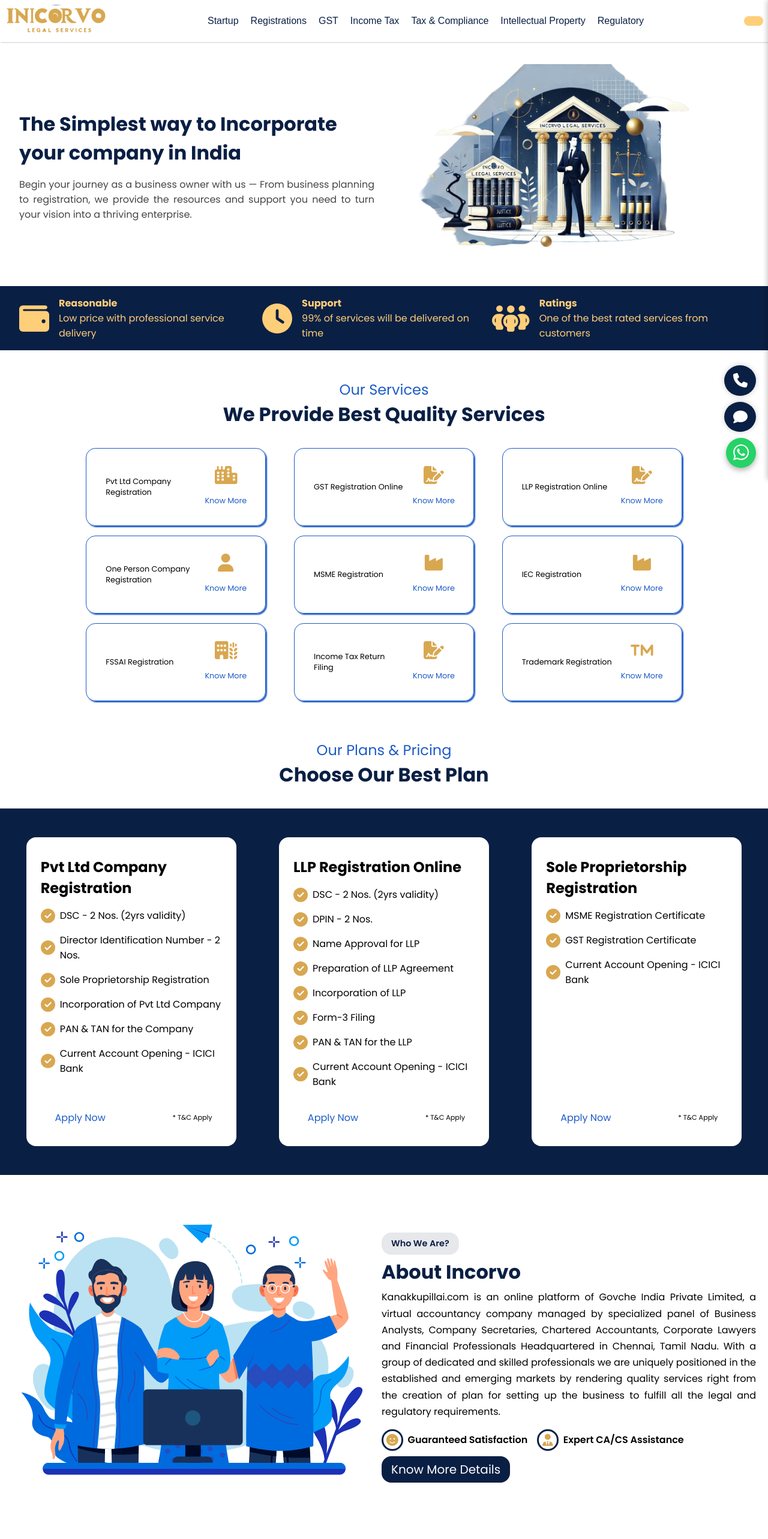
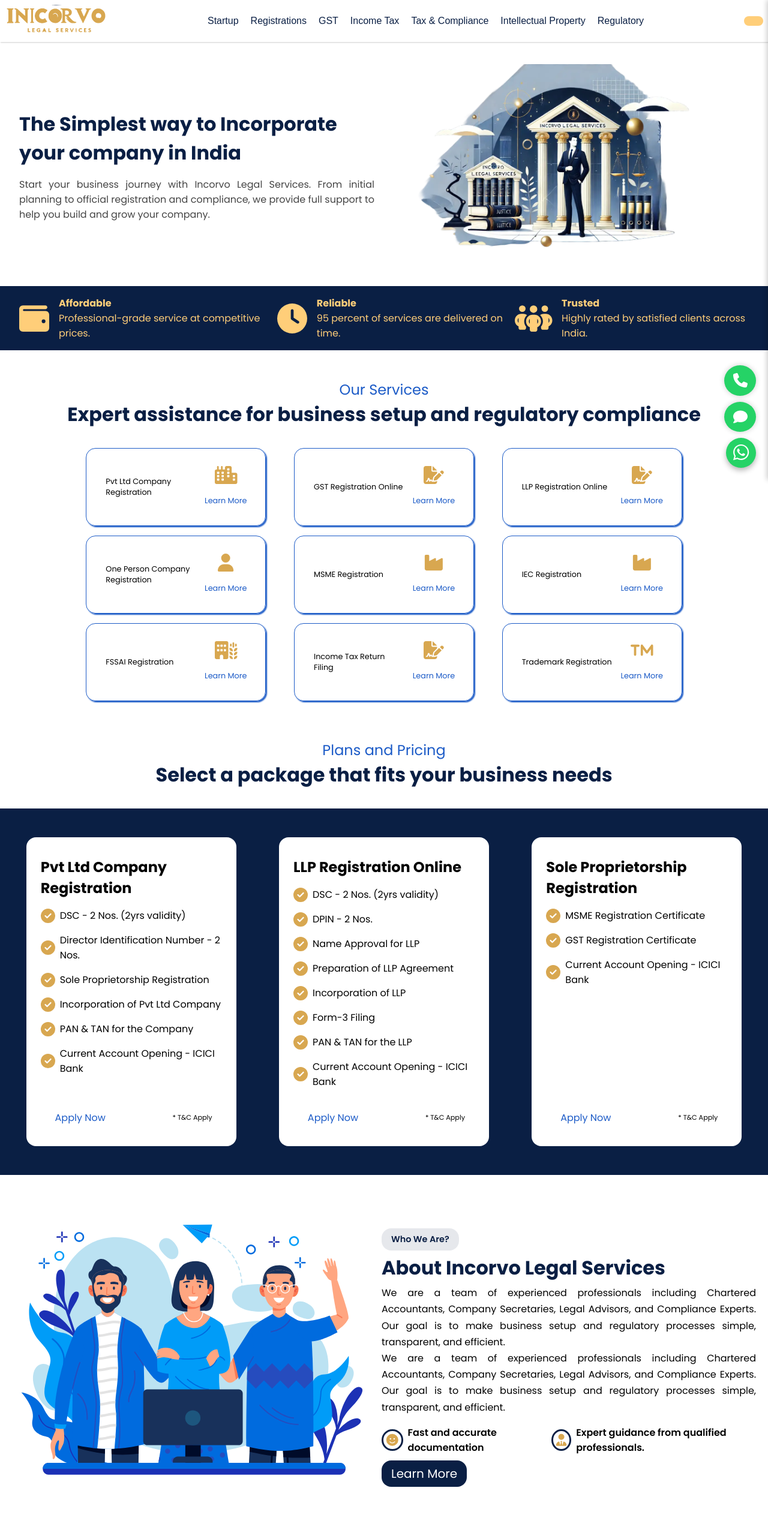
Before and after one commit to merchantai/incorvo, a Vue app: page / in a window 1280 px wide. Shown: the top 2566 px of the page at 60% size. Built offline with nearby package versions, Linux system fonts and the light colour scheme.

Commit message:
homepage content complete

```diff
--- a/src/components/FloatingContactForm.vue
+++ b/src/components/FloatingContactForm.vue
@@ -28,7 +28,7 @@ import { faClose, faComment } from '@fortawesome/free-solid-svg-icons';
     position: fixed;
     bottom: 80px;
     right: 20px;
-    background-color: var(--primary-color);
+    background-color: #25d366;
     color: white;
     font-size: 1.5rem;
     padding: 0.5rem 0.9rem;
--- a/src/components/FloatingDialer.vue
+++ b/src/components/FloatingDialer.vue
@@ -16,7 +16,7 @@
     position: fixed;
     bottom: 140px;
     right: 20px;
-    background-color: var(--primary-color);
+    background-color: #25d366;
     color: white;
     font-size: 1.5rem;
     padding: 0.5rem 0.9rem;
--- a/src/router/index.js
+++ b/src/router/index.js
@@ -524,6 +524,9 @@ const router = createRouter({
       component: DisclaimerPolicy,
     }
   ],
+  scrollBehavior() {
+    return { top: 0 };
+  }
 })
 
 export default router
--- a/src/views/HomeView.vue
+++ b/src/views/HomeView.vue
@@ -19,10 +19,7 @@ import {
   <div class="hero">
     <div class="hero-content">
       <h1>The Simplest way to Incorporate your company in India</h1>
-      <h2>
-        Begin your journey as a business owner with us — From business planning to registration, we
-        provide the resources and support you need to turn your vision into a thriving enterprise.
-      </h2>
+      <h2>Start your business journey with Incorvo Legal Services. From initial planning to official registration and compliance, we provide full support to help you build and grow your company. </h2>
     </div>
     <div class="hero-image-wrapper">
       <img class="hero-image" src="@/assets/images/decoration/hero.webp" alt="hero image" />
@@ -32,97 +29,97 @@ import {
     <div class="benifits-card">
       <font-awesome-icon class="benifits-icon" :icon="faWallet" />
       <div class="benifits-content">
-        <h3 class="benifits-title">Reasonable</h3>
-        <p class="benifits-text">Low price with professional service delivery</p>
+        <h3 class="benifits-title">Affordable</h3>
+        <p class="benifits-text">Professional-grade service at competitive prices.</p>
       </div>
     </div>
     <div class="benifits-card">
       <font-awesome-icon class="benifits-icon" :icon="faClockFour" />
       <div class="benifits-content">
-        <h3 class="benifits-title">Support</h3>
-        <p class="benifits-text">99% of services will be delivered on time</p>
+        <h3 class="benifits-title">Reliable</h3>
+        <p class="benifits-text">95 percent of services are delivered on time.</p>
       </div>
     </div>
     <div class="benifits-card">
       <font-awesome-icon class="benifits-icon" :icon="faPeopleGroup" />
       <div class="benifits-content">
-        <h3 class="benifits-title">Ratings</h3>
-        <p class="benifits-text">One of the best rated services from customers</p>
+        <h3 class="benifits-title">Trusted</h3>
+        <p class="benifits-text">Highly rated by satisfied clients across India.</p>
       </div>
     </div>
   </div>
   <div class="services">
     <h2 class="services-sub-title">Our Services</h2>
-    <h3 class="services-main-title">We Provide Best Quality Services</h3>
+    <h3 class="services-main-title">Expert assistance for business setup and regulatory compliance    </h3>
     <div class="services-cards-container">
       <div class="services-card">
         <p class="services-name">Pvt Ltd Company Registration</p>
         <div class="services-link">
           <font-awesome-icon class="services-link-icon" :icon="faCity" />
-          <router-link class="services-link-name" to="/startup/Pvt-Ltd-Company-Registration">Know More</router-link>
+          <router-link class="services-link-name" to="/startup/Pvt-Ltd-Company-Registration">Learn More</router-link>
         </div>
       </div>
       <div class="services-card">
         <p class="services-name">GST Registration Online</p>
         <div class="services-link">
           <font-awesome-icon class="services-link-icon" :icon="faFileSignature" />
-          <router-link class="services-link-name" to="/gst/GST-Registration-Online">Know More</router-link>
+          <router-link class="services-link-name" to="/gst/GST-Registration-Online">Learn More</router-link>
         </div>
       </div>
       <div class="services-card">
         <p class="services-name">LLP Registration Online</p>
         <div class="services-link">
           <font-awesome-icon class="services-link-icon" :icon="faFileSignature" />
-          <router-link class="services-link-name" to="/startup/LLP-Registration-Online">Know More</router-link>
+          <router-link class="services-link-name" to="/startup/LLP-Registration-Online">Learn More</router-link>
         </div>
       </div>
       <div class="services-card">
         <p class="services-name">One Person Company Registration</p>
         <div class="services-link">
           <font-awesome-icon class="services-link-icon" :icon="faUser" />
-          <router-link class="services-link-name" to="/startup/OPC-Registration-Online">Know More</router-link>
+          <router-link class="services-link-name" to="/startup/OPC-Registration-Online">Learn More</router-link>
         </div>
       </div>
       <div class="services-card">
         <p class="services-name">MSME Registration</p>
         <div class="services-link">
           <font-awesome-icon class="services-link-icon" :icon="faIndustry" />
-          <router-link class="services-link-name" to="/registrations/MSME-Registration">Know More</router-link>
+          <router-link class="services-link-name" to="/registrations/MSME-Registration">Learn More</router-link>
         </div>
       </div>
       <div class="services-card">
         <p class="services-name">IEC Registration</p>
         <div class="services-link">
           <font-awesome-icon class="services-link-icon" :icon="faIndustry" />
-          <router-link class="services-link-name" to="/registrations/IEC-Registration">Know More</router-link>
+          <router-link class="services-link-name" to="/registrations/IEC-Registration">Learn More</router-link>
         </div>
       </div>
       <div class="services-card">
         <p class="services-name">FSSAI Registration</p>
         <div class="services-link">
           <font-awesome-icon class="services-link-icon" :icon="faBuildingWheat" />
-          <router-link class="services-link-name" to="/registrations/FSSAI-Registration">Know More</router-link>
+          <router-link class="services-link-name" to="/registrations/FSSAI-Registration">Learn More</router-link>
         </div>
       </div>
       <div class="services-card">
         <p class="services-name">Income Tax Return Filing</p>
         <div class="services-link">
           <font-awesome-icon class="services-link-icon" :icon="faFileSignature" />
-          <router-link class="services-link-name" to="/income-tax/Income-Tax-Return-Filing">Know More</router-link>
+          <router-link class="services-link-name" to="/income-tax/Income-Tax-Return-Filing">Learn More</router-link>
         </div>
       </div>
       <div class="services-card">
         <p class="services-name">Trademark Registration</p>
         <div class="services-link">
           <font-awesome-icon class="services-link-icon" :icon="faTrademark" />
-          <router-link class="services-link-name" to="/intellectual-property/Trademark-Registration">Know More</router-link>
+          <router-link class="services-link-name" to="/intellectual-property/Trademark-Registration">Learn More</router-link>
         </div>
       </div>
     </div>
   </div>
   <div class="price">
-    <h2 class="price-sub-title">Our Plans & Pricing</h2>
-    <h3 class="price-main-title">Choose Our Best Plan</h3>
+    <h2 class="price-sub-title">Plans and Pricing</h2>
+    <h3 class="price-main-title">Select a package that fits your business needs</h3>
     <div class="price-card-container">
       <div class="price-card">
         <div class="card-content">
@@ -227,27 +224,24 @@ import {
     </div>
     <div class="about-right">
       <h3 class="about-sub-title">Who We Are?</h3>
-      <h2 class="about-title">About Incorvo</h2>
+      <h2 class="about-title">About Incorvo Legal Services</h2>
       <p class="about-text">
-        Kanakkupillai.com is an online platform of Govche India Private Limited, a virtual
-        accountancy company managed by specialized panel of Business Analysts, Company Secretaries,
-        Chartered Accountants, Corporate Lawyers and Financial Professionals Headquartered in
-        Chennai, Tamil Nadu. With a group of dedicated and skilled professionals we are uniquely
-        positioned in the established and emerging markets by rendering quality services right from
-        the creation of plan for setting up the business to fulfill all the legal and regulatory
-        requirements.
+        We are a team of experienced professionals including Chartered Accountants, Company Secretaries, Legal Advisors, and Compliance Experts. Our goal is to make business setup and regulatory processes simple, transparent, and efficient.
+      </p>
+      <p class="about-text">
+        We are a team of experienced professionals including Chartered Accountants, Company Secretaries, Legal Advisors, and Compliance Experts. Our goal is to make business setup and regulatory processes simple, transparent, and efficient.
       </p>
       <div class="about-icon-container">
         <div class="about-icon">
           <font-awesome-icon :icon="faFaceSmile" class="about-icon-image" />
-          <p class="about-icon-text">Guaranteed Satisfaction</p>
+          <p class="about-icon-text">Fast and accurate documentation</p>
         </div>
         <div class="about-icon">
           <font-awesome-icon :icon="faUserTie" class="about-icon-image" />
-          <p class="about-icon-text">Expert CA/CS Assistance</p>
+          <p class="about-icon-text">Expert guidance from qualified professionals.</p>
         </div>
       </div>
-      <router-link :to="{name: 'about-us'}" class="about-cta">Know More Details</router-link>
+      <router-link :to="{name: 'about-us'}" class="about-cta">Learn More</router-link>
     </div>
   </div>
   <div class="choose">
@@ -257,18 +251,18 @@ import {
       <div class="choose-left">
         <div class="feature-content">
           <img src="@/assets/images/icons/tax.webp" alt="" class="feature-img" />
-          <h3 class="feature-title">300+ Services</h3>
-          <p class="feature-text">Relax at home, we take care of Tax/Compliance</p>
+          <h3 class="feature-title">500+ Services</h3>
+          <p class="feature-text">Over 500 business and compliance services available</p>
         </div>
         <div class="feature-content">
           <img src="@/assets/images/icons/reasonable.webp" alt="" class="feature-img" />
           <h3 class="feature-title">Reasonable</h3>
-          <p class="feature-text">competitive price with professional service delivery</p>
+          <p class="feature-text">Affordable pricing with no hidden fees</p>
         </div>
         <div class="feature-content">
           <img src="@/assets/images/icons/chat.webp" alt="" class="feature-img" />
           <h3 class="feature-title">Customer Satisfaction</h3>
-          <p class="feature-text">Prioritize client satisfaction and expectations at every step</p>
+          <p class="feature-text">Dedicated to client satisfaction and service quality</p>
         </div>
       </div>
       <div class="choose-middle">
@@ -278,17 +272,17 @@ import {
         <div class="feature-content">
           <img src="@/assets/images/icons/google.webp" alt="" class="feature-img" />
           <h3 class="feature-title">Google Reviews</h3>
-          <p class="feature-text">99% of Customers rated us 5* in Google.</p>
+          <p class="feature-text">Most clients rate us 5 stars for our performance.</p>
         </div>
         <div class="feature-content">
           <img src="@/assets/images/icons/time.webp" alt="" class="feature-img" />
           <h3 class="feature-title">Turn Around Time</h3>
-          <p class="feature-text">99% of services will be delivered on within timeline</p>
+          <p class="feature-text">Consistently meet promised timelines</p>
         </div>
         <div class="feature-content">
           <img src="@/assets/images/icons/compliance.webp" alt="" class="feature-img" />
           <h3 class="feature-title">Compliance</h3>
-          <p class="feature-text">We manage 99.9% of compliance within due date</p>
+          <p class="feature-text">Compliance tasks completed on or before due dates</p>
         </div>
       </div>
     </div>
```
